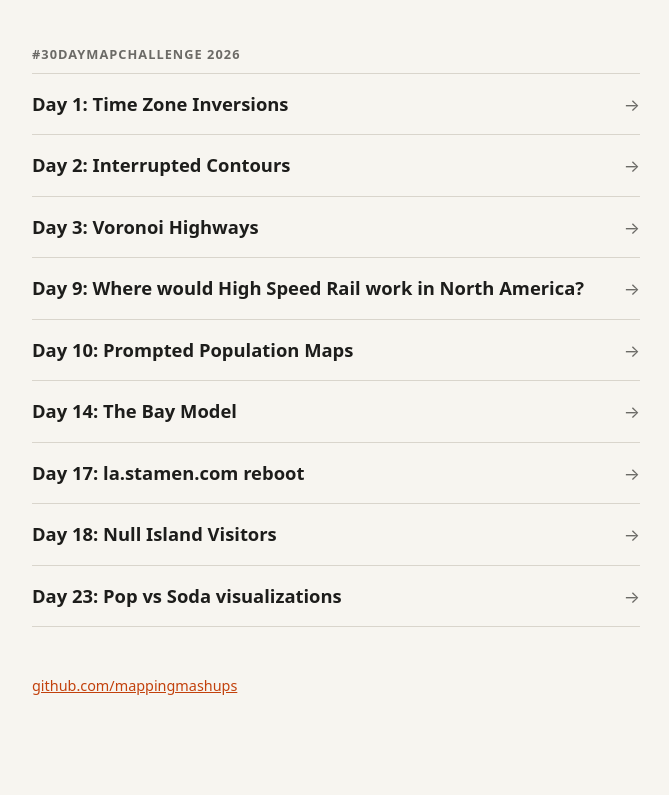
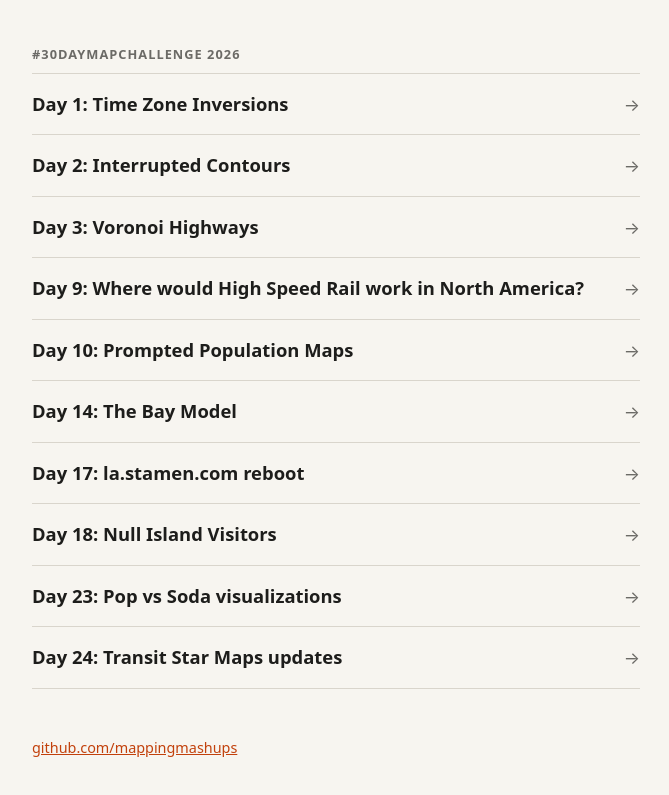
Before and after one commit to mappingmashups/mappingmashups.github.io, a plain HTML site: page index.html in a window 1280 px wide. Shown: the part 141-936 px from the top of the page, without its empty margins (304-973 px from the left). Before the commit the page ends 887 px from the top, so only its background shows below. Drawn offline with Linux system fonts and the light colour scheme.

Commit message:
Add Day 24: Transit Star Maps updates
Co-Authored-By: Claude Opus 5.5 <noreply@anthropic.com>
Claude-Session: https://claude.ai/code/session_01JpWq1ijw2ipgVXYhiHY2AH

```diff
--- a/index.html
+++ b/index.html
@@ -129,6 +129,12 @@
             <span class="arrow" aria-hidden="true">→</span>
           </a>
         </li>
+        <li>
+          <a href="https://transitstarmaps.com/">
+            <span class="name">Day 24: Transit Star Maps updates</span>
+            <span class="arrow" aria-hidden="true">→</span>
+          </a>
+        </li>
       </ul>
     </section>
 
```
